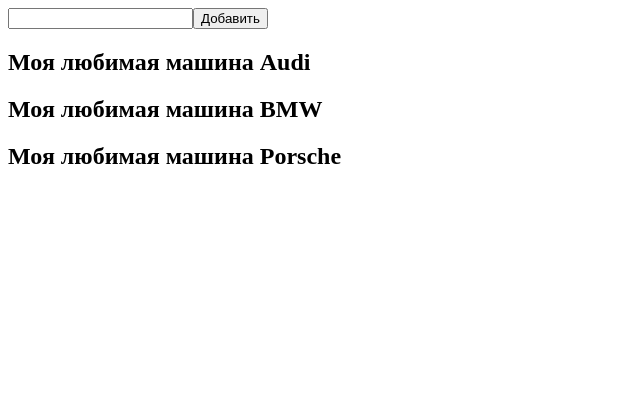
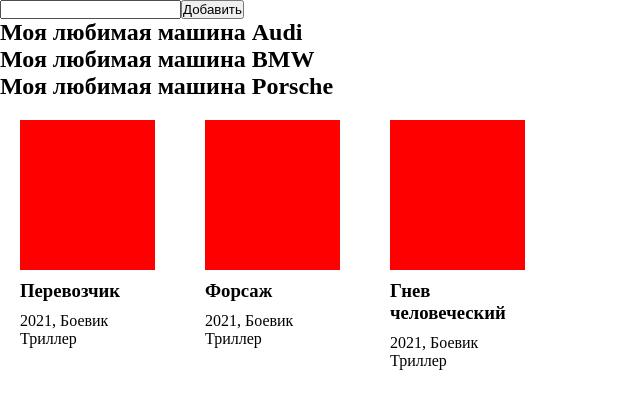
Before and after one commit to ArturRdix/Film-catalog, a React (Create React App) app: page / in a window 1280 px wide. Shown: the top 408 px of the page, without its empty margins (0-640 px from the left). Built offline with nearby package versions, Linux system fonts and the light colour scheme.

Commit message:
Добавил контейнер с элемнетами превью фильмов

```diff
--- a/src/App.js
+++ b/src/App.js
@@ -1,5 +1,8 @@
 import React, { useState } from 'react';
 import Car from './Components/Car';
+import FilmContainer from './Components/FilmContainer/FilmContainer';
+import PrevFilm from './Components/PrevFilm/PrevFilm';
+import './styles/App.css'
 
 const App = () => {
   const [carList, setCarList] = useState([
@@ -29,6 +32,7 @@
       {carList.map((e) => (
         <Car key={e.car} name={e.car} />
       ))}
+      <FilmContainer/>
     </div>
   );
 };
--- /dev/null
+++ b/src/Components/FilmContainer/FilmContainer.jsx
@@ -0,0 +1,34 @@
+import React from "react";
+import { useState } from "react";
+import PrevFilm from "../PrevFilm/PrevFilm";
+import classes from './FilmContainer.module.css'
+
+const FilmContainer = () => {
+    const [films, setFilms] = useState([
+        {
+            name:'Перевозчик',
+            year: '2021',
+            genreOne: 'Боевик',
+            genreTwo: 'Триллер'
+        },
+        {
+            name:'Форсаж',
+            year: '2021',
+            genreOne: 'Боевик',
+            genreTwo: 'Триллер'
+        },
+        {
+            name:'Гнев человеческий',
+            year: '2021',
+            genreOne: 'Боевик',
+            genreTwo: 'Триллер'
+        }
+    ])
+    return (
+        <div className={classes.filmContainer}>
+            {films.map(e=><PrevFilm name={e.name} year={e.year} genreOne={e.genreOne}  genreTwo={e.genreTwo}/>)}
+        </div>
+    )
+}
+
+export default FilmContainer;
--- /dev/null
+++ b/src/Components/FilmContainer/FilmContainer.module.css
@@ -0,0 +1,5 @@
+.filmContainer {
+    padding: 20px;
+    display: flex;
+    gap: 50px;
+}
--- /dev/null
+++ b/src/Components/PrevFilm/PrevFilm.jsx
@@ -0,0 +1,14 @@
+import React from "react";
+import classes from './PrevFilm.module.css'
+
+const PrevFilm = ({name, year, genreOne, genreTwo}) => {
+    return (
+        <div className={classes.prevFilm}>
+            <div className={classes.icon}></div>
+            <h3>{name}</h3>
+            <p>{year}, {genreOne} {genreTwo}</p>
+        </div>
+    )
+}
+
+export default PrevFilm;
--- /dev/null
+++ b/src/Components/PrevFilm/PrevFilm.module.css
@@ -0,0 +1,12 @@
+.prevFilm {
+    display: flex;
+    flex-direction: column;
+    width: 135px;
+    gap: 10px;
+}
+
+.icon {
+    width: 100%;
+    height: 150px;
+    background: red;
+}
--- /dev/null
+++ b/src/styles/App.css
@@ -0,0 +1,5 @@
+*{
+    margin: 0;
+    padding: 0;
+    box-sizing: border-box;
+}
--- /dev/null
+++ b/styleTest.html
@@ -0,0 +1,53 @@
+<!DOCTYPE html>
+<html lang="en">
+
+<head>
+    <meta charset="UTF-8">
+    <meta http-equiv="X-UA-Compatible" content="IE=edge">
+    <meta name="viewport" content="width=device-width, initial-scale=1.0">
+    <title>Document</title>
+    <style>
+        * {
+            margin: 0;
+            padding: 0;
+            box-sizing: border-box;
+        }
+
+        .prev-film {
+            display: flex;
+            flex-direction: column;
+            width: 135px;
+            gap: 10px;
+        }
+
+        .icon {
+            width: 100%;
+            height: 150px;
+            background: red;
+        }
+        .filmContainer{
+
+        }
+    </style>
+</head>
+
+<body>
+    <div class="filmContainer">
+        <div class="prev-film">
+            <div class="icon"></div>
+            <h3>Перевозчик</h6>
+                <p>2021, Ужасы, Комедия</p>
+        </div>
+        <div class="prev-film">
+            <div class="icon"></div>
+            <h3>Форсаж</h6>
+                <p>2021, Ужасы, Комедия</p>
+        </div>
+        <div class="prev-film">
+            <div class="icon"></div>
+            <h3>Титаник</h6>
+                <p>2021, Ужасы, Комедия</p>
+        </div></div>
+</body>
+
+</html>
```
Also changed, not shown: src/Components/CarList.jsx (deleted).
